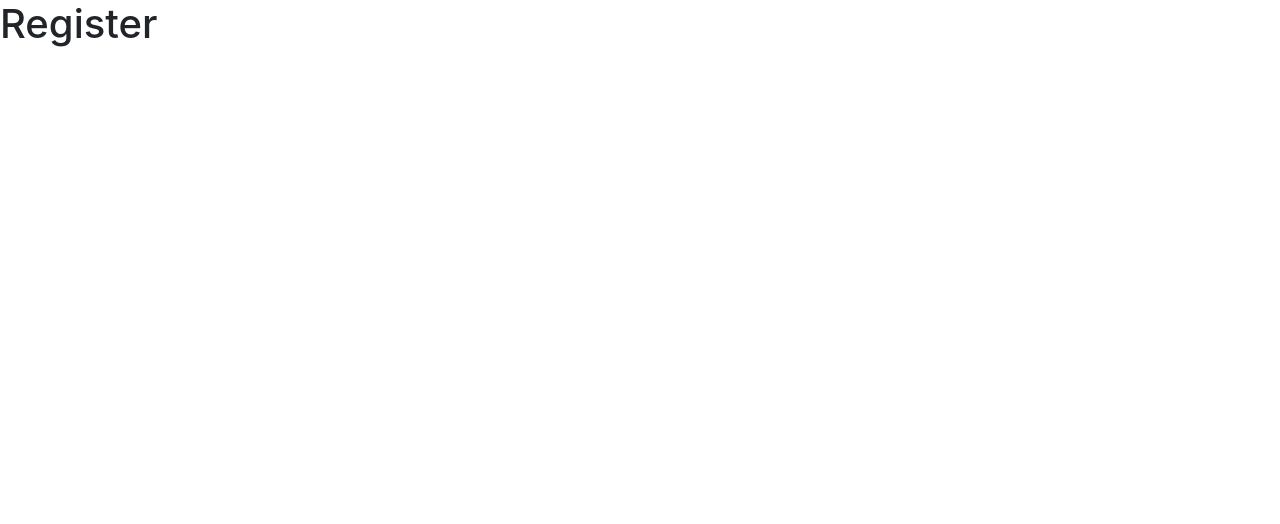
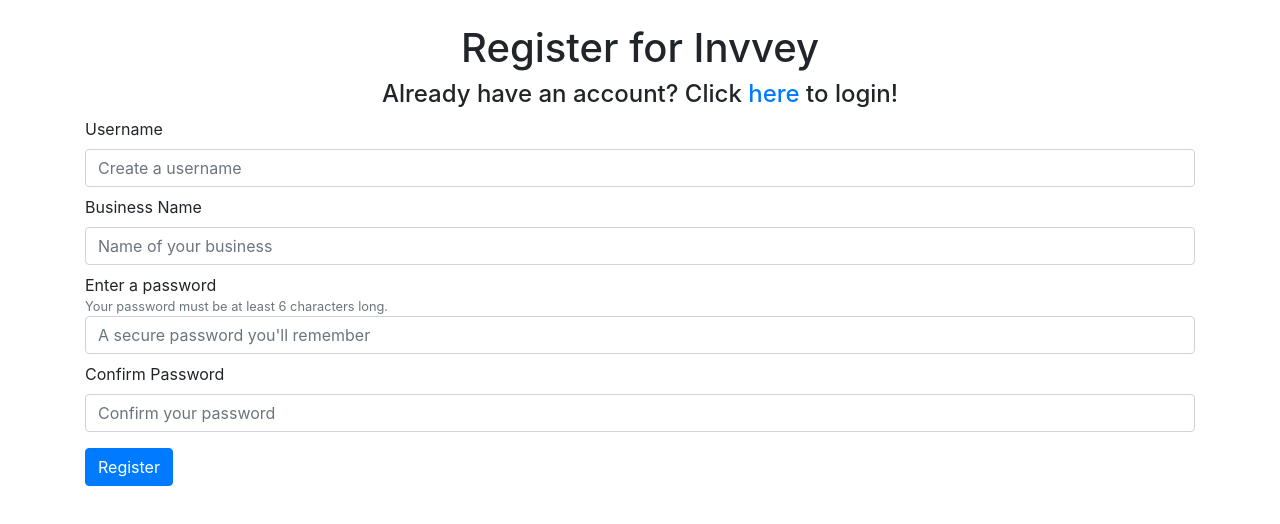
Before and after one commit to ezmartini/invvey, a React (Create React App) app: page /register in a window 1280 px wide. Shown: the top 524 px of the page. Built offline with nearby package versions, Linux system fonts and the light colour scheme.

Commit message:
Completed register form

```diff
--- a/src/pages/Login.mjs
+++ b/src/pages/Login.mjs
@@ -1,3 +1,5 @@
+import { Link } from "react-router-dom";
+
 function Login() {
   return <h1> Login </h1>;
 }
--- a/src/pages/Register.mjs
+++ b/src/pages/Register.mjs
@@ -1,5 +1,72 @@
+import { Link } from "react-router-dom";
+
+function registerForm() {
+  return (
+    <form>
+      <div className="form-group">
+        <label for="registerUsername">Username</label>
+        <input
+          type="username"
+          className="form-control mb-2"
+          id="registerUsernameInput"
+          aria-describedby="inputUsername"
+          placeholder="Create a username"
+          minLength="4"
+        />
+        <label for="registerBusiness">Business Name</label>
+        <input
+          type="text"
+          className="form-control mb-2"
+          id="businessNameInput"
+          aria-describedby="InputBusinessName"
+          placeholder="Name of your business"
+          required
+        />
+
+        <label for="registerPassword" className="mb-0">
+          {" "}
+          Enter a password{" "}
+        </label>
+        <small id="passwordHelp" className="form-text text-muted mt-0">
+          Your password must be at least 6 characters long.
+        </small>
+        <input
+          type="password"
+          className="form-control mb-2"
+          id="passwordInput"
+          aria-describedby="inputPassword"
+          placeholder="A secure password you'll remember"
+          minLength="6"
+        />
+
+        <label for="confirmPassword"> Confirm Password </label>
+        <input
+          type="password"
+          className="form-control mb-2"
+          id="confirmPasswordInput"
+          aria-describedby="inputPasswordConfirm"
+          placeholder="Confirm your password"
+          required
+        />
+      </div>
+
+      <button type="submit" class="btn btn-primary">
+        Register
+      </button>
+    </form>
+  );
+}
 function Register() {
-  return <h1> Register </h1>;
+  return (
+    <div className="container mt-4">
+      <h1 className="text-center"> Register for Invvey</h1>
+      <h4 className="text-center">
+        {" "}
+        Already have an account? Click <Link to="/login">here</Link> to login!
+      </h4>
+      {registerForm()}
+    </div>
+  );
 }
 
 export default Register;
--- a/src/pages/Welcome.mjs
+++ b/src/pages/Welcome.mjs
@@ -1,5 +1,16 @@
+import { Link } from "react-router-dom";
+
 function Welcome() {
-  return <h1> Welcome! </h1>;
+  return (
+    <div className="container text-center">
+      {" "}
+      <h1> Welcome to Invvey </h1>
+      <div className="row">
+        <Link to="/register"> Register </Link>
+        <Link to="/Login"> Login </Link>{" "}
+      </div>
+    </div>
+  );
 }
 
 export default Welcome;
```
